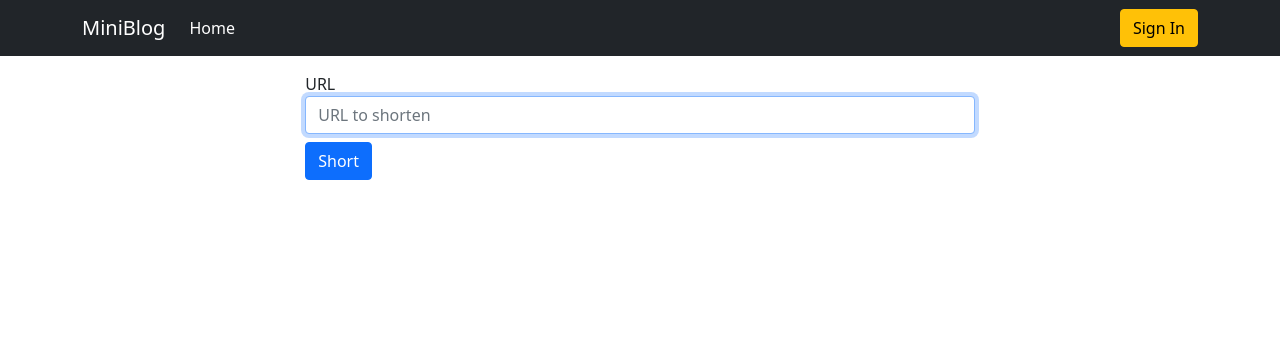
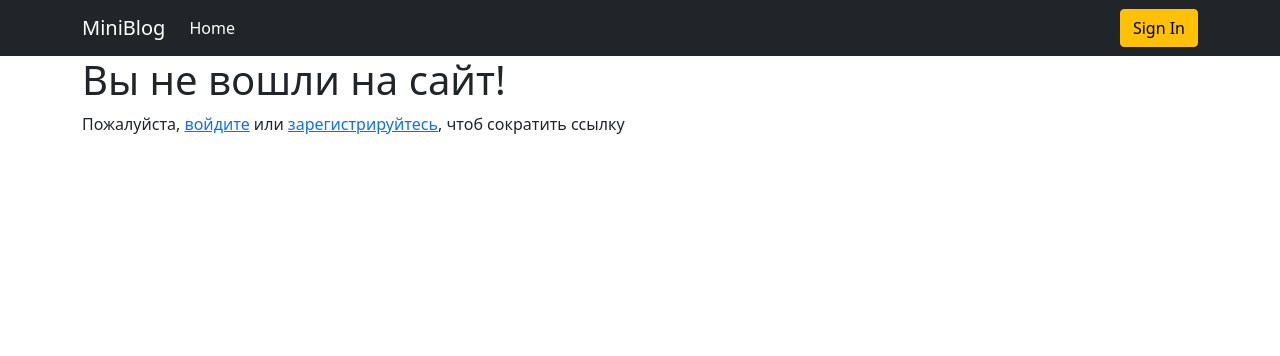
Before and after one commit to rik-code/flask_URL_shortener, a Flask app: page / in a window 1280 px wide. Shown: the top 356 px of the page. Run offline with Flask 2, Linux system fonts and the light colour scheme.

Commit message:
Hiding shortener form from unauthorised user

```diff
--- a/templates/index.html
+++ b/templates/index.html
@@ -1,7 +1,12 @@
 {% extends 'base.html' %}
 
 {% block content %}
-
+    {% if current_user.is_anonymous %}
+        <h1>Вы не вошли на сайт!</h1>
+        <p>Пожалуйста, <a href="{{ url_for('login') }}">войдите</a>
+        или <a href="{{ url_for('register') }}">зарегистрируйтесь</a>,
+        чтоб сократить ссылку</p>
+    {% else %}
         <form action="" method="post" class="form">
             <div class="form-group mb-2">
                 <label for="url">URL</label>
@@ -12,6 +17,7 @@
                 <input type="submit" class="btn btn-primary" value="Short">
             </div>
         </form>
+    {% endif %}
 
     {% for message in get_flashed_messages() %}
         <div class="alert alert-danger">{{ message }}</div>
```
Also changed, not shown: app.db. Lines whose indentation alone changed are shown as unchanged.
